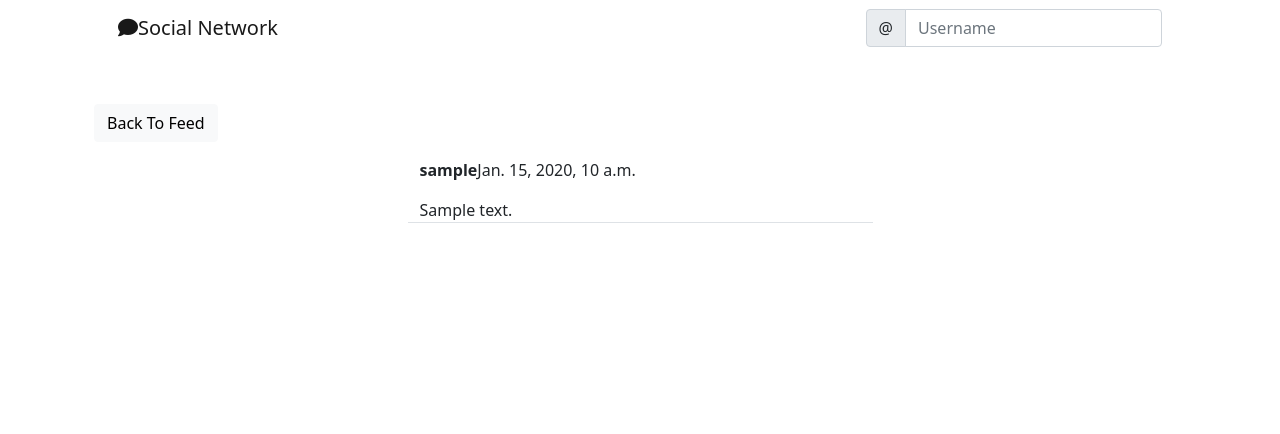
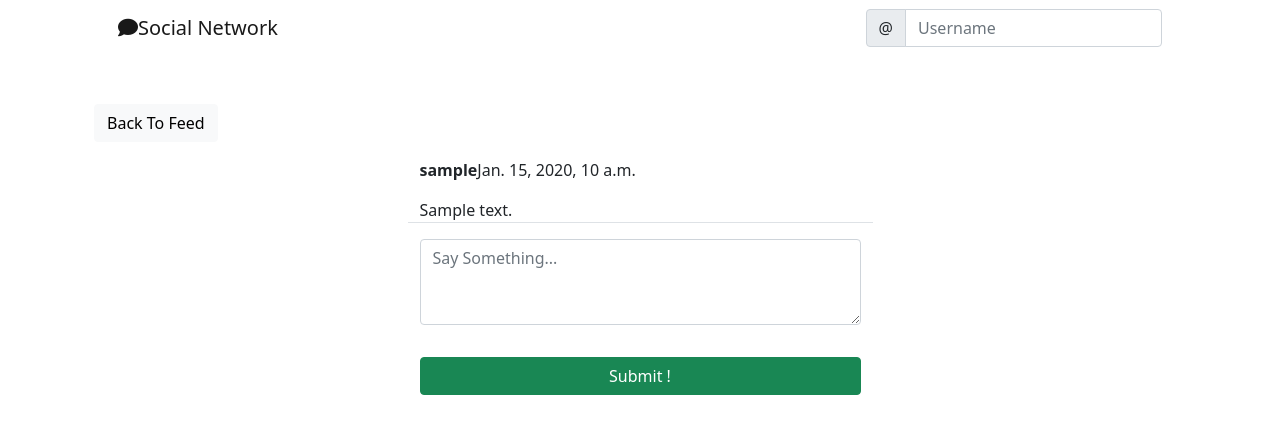
Before and after one commit to fernandezfelicio24/django_insta_media_website-, a Django app: a page that uses social/templates/social/post_detail.html in a window 1280 px wide. Shown: the top 434 px of the page. Run offline with Django 4.2, Linux system fonts and the light colour scheme; tables that the repository leaves empty hold one stand-in row (values such as "Sample post"); some libraries are stand-ins or nearby versions.

Commit message:
Building a Social Media App : Part 3 - Finished

```diff
--- a/social/forms.py
+++ b/social/forms.py
@@ -1,5 +1,5 @@
 from django import forms
-from .models import Post
+from .models import Post, Comment
 
 class PostForm(forms.ModelForm):
 
@@ -16,3 +16,20 @@ class PostForm(forms.ModelForm):
     class Meta:
         model = Post
         fields = ['body']
+
+
+class CommentForm(forms.ModelForm):
+
+    comment = forms.CharField(
+        label='',
+        widget=forms.Textarea(
+            attrs={
+                'rows' : '3',
+                'placeholder' : 'Say Something...',
+            }
+        )
+    )
+
+    class Meta:
+        model = Comment
+        fields = ['comment']
--- a/social/models.py
+++ b/social/models.py
@@ -2,8 +2,8 @@ import random
 from django.db import models
 from django.utils import timezone
 from django.contrib.auth.models import User
-from django.utils.text import slugify
 from django.db.models.signals import pre_save, post_save
+from .utils import slugify_instance_body
 
 # Create your models here.
 class Post(models.Model):
@@ -12,36 +12,22 @@ class Post(models.Model):
     author = models.ForeignKey(User, on_delete=models.CASCADE)
     slug = models.SlugField(blank=True, editable=False)
 
+    def __str__(self):
+        return "{} . {} ".format(self.id, self.author)
+
 class Comment(models.Model):
     comment = models.TextField()
     created_on = models.DateTimeField(default=timezone.now)
     author = models.ForeignKey(User, on_delete=models.CASCADE)
     post = models.ForeignKey('Post', on_delete=models.CASCADE)
-    slug = models.SlugField(blank=True, editable=False)
 
-    def save(self, *args, **kwargs):
-        #self.slug = slugify(self.body)
-        super(Post, self).save()
 
-    def __str__(self):
-        return "{} . {} ".format(self.id, self.author)
 
-def slugify_instance_body(instance, save=False, new_slug=None):
-    if new_slug is not None:
-        slug = new_slug
-    else:
-        slug = slugify(instance.body)
-    Klass = instance.__class__
-    bd = Klass.objects.filter(slug=slug).exclude(id=instance.id)
-    if bd.exists():
-        # auto generate new slug
-        rand_int = random.randint(300_000, 500_000)
-        slug = f"{slug}-{rand_int}"
-        return slugify_instance_body(instance, save=save, new_slug=slug)
-    instance.slug = slug
-    if save:
-        instance.save()
-    return instance
+    # def save(self, *args, **kwargs):
+    #     #self.slug = slugify(self.body)
+    #     super(Post, self).save()
+
+
 
 def post_pre_save(sender, instance, *args, **kwargs):
     #print(sender, instance)
@@ -50,7 +36,6 @@ def post_pre_save(sender, instance, *args, **kwargs):
         # slug = slugify(instance.body)
         # instance.slug = slug
         slugify_instance_body(instance, save=False)
-
 
 pre_save.connect(post_pre_save, sender=Post)
 
--- a/social/templates/social/post_detail.html
+++ b/social/templates/social/post_detail.html
@@ -17,17 +17,17 @@
                     </div>
               </div>
 
-{#            <div class="row justify-content-center mt-3 mb-5">#}
-{#                    <div class="col-md-5 col-sm-12 border-bottom">#}
-{#                        <form method="post">#}
-{#                            {% csrf_token %}#}
-{#                            {{ form | crispy }}#}
-{#                            <div class="d-grid gap-2">#}
-{#                                    <button class="btn btn-success mt-3">Submit !</button>#}
-{#                            </div>#}
-{#                        </form>#}
-{#                    </div>#}
-{#             </div>#}
+            <div class="row justify-content-center mt-3 mb-5">
+                    <div class="col-md-5 col-sm-12">
+                        <form method="post">
+                            {% csrf_token %}
+                            {{ form | crispy }}
+                            <div class="d-grid gap-2">
+                                    <button class="btn btn-success mt-3">Submit !</button>
+                            </div>
+                        </form>
+                    </div>
+             </div>
 
 
 
--- a/social/views.py
+++ b/social/views.py
@@ -1,7 +1,7 @@
 from django.shortcuts import render
 from django.views import View
 from .models import Post
-from .forms import PostForm
+from .forms import PostForm, CommentForm
 # Create your views here.
 
 class PostListView(View):
@@ -35,9 +35,10 @@ class PostDetailView(View):
 
     def get(self, request, slugInput, *args, **kwargs):
         post = Post.objects.get(slug=slugInput)
-
+        form = CommentForm()
         context = {
-            'post' : post
+            'post' : post,
+            'form': form,
         }
 
         return render(request, 'social/post_detail.html', context)
```
Also changed, not shown: social/utils.py (+21 -0 lines), social/migrations/0003_comment.py (added).
